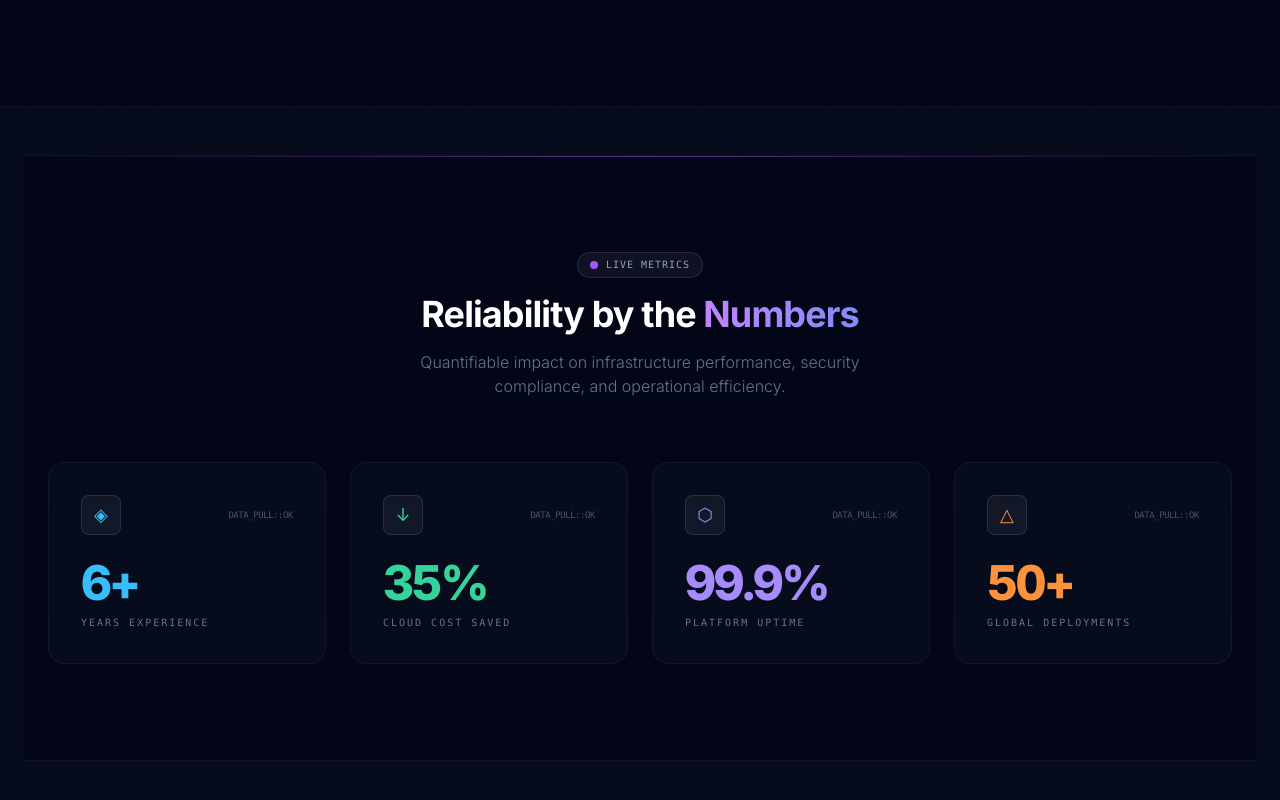
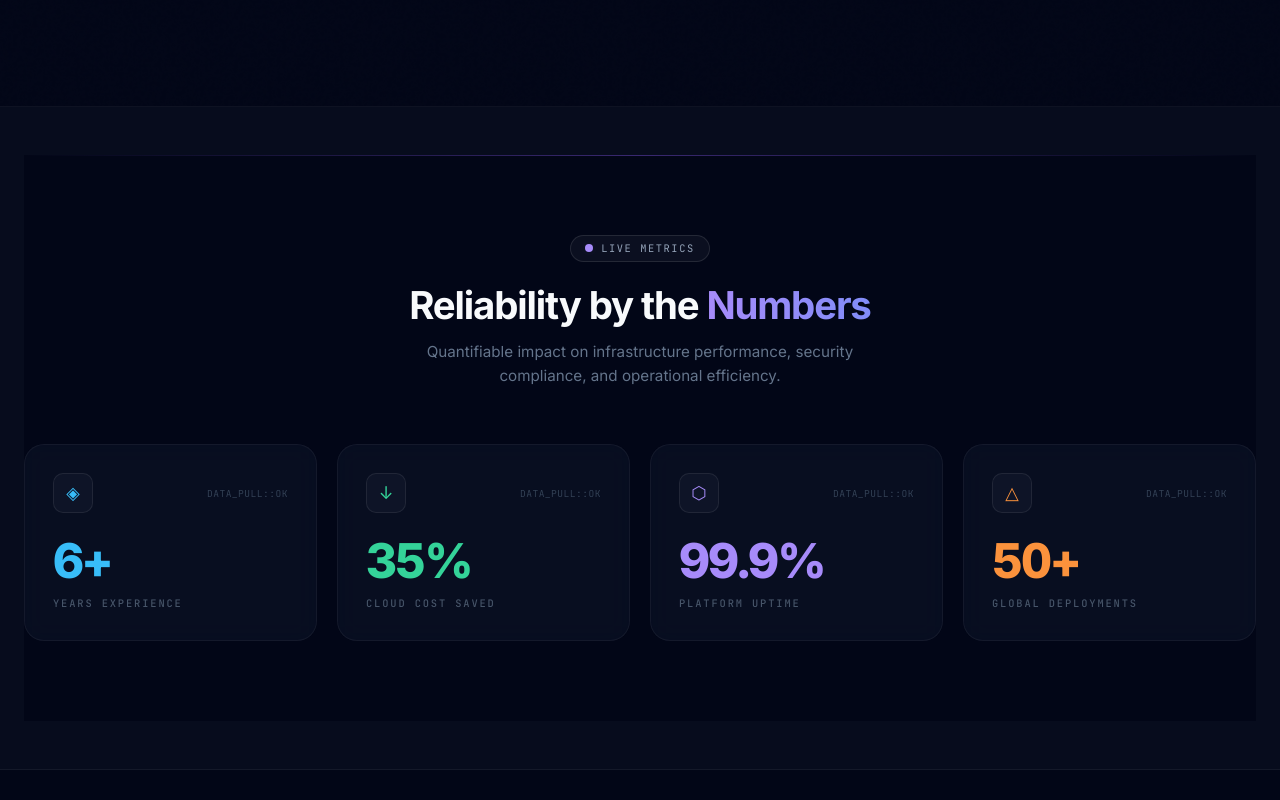
Before and after one commit to nishant-kamal/nishant-portfolio, a Next.js app: page / in a window 1280 px wide. Shown: the part 694-1494 px from the top of the page. Built offline with nearby package versions, Linux system fonts and the light colour scheme.

Commit message:
Update Stats.js

```diff
--- a/components/Stats.js
+++ b/components/Stats.js
@@ -2,97 +2,260 @@
 
 import { useEffect, useState, useRef } from "react";
 
+// FIX 1: Removed @import Google Fonts — loaded via next/font in layout.js
+
 const statsData = [
-  { value: 6,      suffix: "+",  label: "Years Experience",    color: "#38bdf8", icon: "◈" },
-  { value: 35,     suffix: "%",  label: "Cloud Cost Saved",    color: "#34d399", icon: "↓" },
-  { value: 99.9,   suffix: "%",  label: "Platform Uptime",      color: "#a78bfa", icon: "⬡" },
-  { value: 50,     suffix: "+",  label: "Global Deployments",  color: "#fb923c", icon: "△" },
+  { value: 6,    suffix: "+", label: "Years Experience",   color: "#38bdf8", icon: "◈" },
+  { value: 35,   suffix: "%", label: "Cloud Cost Saved",   color: "#34d399", icon: "↓" },
+  { value: 99.9, suffix: "%", label: "Platform Uptime",    color: "#a78bfa", icon: "⬡" },
+  { value: 50,   suffix: "+", label: "Global Deployments", color: "#fb923c", icon: "△" },
 ];
 
 function Counter({ target, suffix, color }) {
-  const [val, setVal] = useState(0);
+  // FIX 2: Initial value set to "0.0" for decimal targets to prevent layout
+  // shift — previously started at integer 0 then jumped to "0.0" mid-animation
+  const [val, setVal] = useState(target % 1 !== 0 ? "0.0" : 0);
   const [started, setStarted] = useState(false);
   const ref = useRef(null);
 
   useEffect(() => {
-    const obs = new IntersectionObserver(([e]) => { if (e.isIntersecting) setStarted(true); }, { threshold: 0.5 });
-    if (ref.current) obs.observe(ref.current);
-    return () => obs.disconnect();
+    // FIX 3: Observer threshold lowered to 0.3 — 0.5 meant the card had to be
+    // 50% visible before counting started, which caused it to never fire on
+    // shorter viewport heights (mobile)
+    const obs = new IntersectionObserver(
+      ([e]) => { if (e.isIntersecting) setStarted(true); },
+      { threshold: 0.3 }
+    );
+    const el = ref.current;
+    if (el) obs.observe(el);
+    return () => { if (el) obs.unobserve(el); obs.disconnect(); };
   }, []);
 
   useEffect(() => {
     if (!started) return;
     let startTs = null;
     const duration = 2000;
+    let rafId;
     const step = (ts) => {
       if (!startTs) startTs = ts;
       const progress = Math.min((ts - startTs) / duration, 1);
       const ease = 1 - Math.pow(1 - progress, 4);
       const current = ease * target;
       setVal(target % 1 !== 0 ? current.toFixed(1) : Math.floor(current));
-      if (progress < 1) requestAnimationFrame(step);
+      if (progress < 1) rafId = requestAnimationFrame(step);
     };
-    requestAnimationFrame(step);
+    rafId = requestAnimationFrame(step);
+    // FIX 4: Cancel animation frame on unmount to prevent setState on
+    // unmounted component (memory leak)
+    return () => cancelAnimationFrame(rafId);
   }, [started, target]);
 
-  return <span ref={ref} style={{ color, fontVariantNumeric: 'tabular-nums' }}>{val}{suffix}</span>;
+  return (
+    <span ref={ref} style={{ color, fontVariantNumeric: "tabular-nums" }}>
+      {val}{suffix}
+    </span>
+  );
 }
 
 export default function Stats() {
   return (
-    <section className="bg-slate-950 py-24 text-white border-y border-white/5 relative overflow-hidden">
-      {/* Background Decoration */}
-      <div className="absolute top-0 left-1/2 -translate-x-1/2 w-full h-px bg-gradient-to-r from-transparent via-purple-500/50 to-transparent" />
+    // FIX 5: Removed duplicate <section> — this component is already
+    // rendered inside a <section id="stats"> in page.js.
+    // Changed to <div> to avoid nested sections.
+    <div className="stats-wrap">
+      <style>{`
+        .stats-wrap {
+          background: #020617;
+          padding: 80px 0;
+          position: relative;
+          overflow: hidden;
+        }
 
-      <div className="mx-auto max-w-[1300px] px-6">
+        /* Top decorative line */
+        .stats-wrap::before {
+          content: '';
+          position: absolute;
+          top: 0; left: 50%; transform: translateX(-50%);
+          width: 100%; height: 1px;
+          background: linear-gradient(to right, transparent, rgba(139,92,246,0.4), transparent);
+          pointer-events: none;
+        }
 
-        {/* New Title Section */}
-        <div className="mb-16 flex flex-col items-center text-center">
-          <div className="inline-flex items-center gap-2 px-3 py-1 rounded-full border border-white/10 bg-white/5 mb-4">
-            <span className="relative flex h-2 w-2">
-              <span className="animate-ping absolute inline-flex h-full w-full rounded-full bg-purple-400 opacity-75"></span>
-              <span className="relative inline-flex rounded-full h-2 w-2 bg-purple-500"></span>
+        .stats-header {
+          display: flex;
+          flex-direction: column;
+          align-items: center;
+          text-align: center;
+          margin-bottom: 56px;
+        }
+
+        .stats-badge {
+          display: inline-flex;
+          align-items: center;
+          gap: 8px;
+          padding: 4px 14px;
+          border-radius: 99px;
+          border: 1px solid rgba(255, 255, 255, 0.1);
+          background: rgba(255, 255, 255, 0.04);
+          margin-bottom: 20px;
+        }
+        .stats-badge-dot {
+          position: relative;
+          width: 8px; height: 8px;
+        }
+        .stats-badge-dot-ping {
+          position: absolute; inset: 0;
+          border-radius: 50%;
+          background: rgba(167, 139, 250, 0.75);
+          animation: ping 1.5s cubic-bezier(0,0,0.2,1) infinite;
+        }
+        .stats-badge-dot-solid {
+          position: relative;
+          width: 8px; height: 8px;
+          border-radius: 50%;
+          background: #a78bfa;
+          display: block;
+        }
+        @keyframes ping {
+          75%, 100% { transform: scale(2); opacity: 0; }
+        }
+        .stats-badge-text {
+          font-family: var(--font-mono);
+          font-size: 0.65rem;
+          letter-spacing: 0.15em;
+          text-transform: uppercase;
+          color: #94a3b8;
+        }
+
+        .stats-title {
+          font-size: clamp(1.6rem, 4vw, 2.4rem);
+          font-weight: 700;
+          letter-spacing: -0.03em;
+          color: #f8fafc;
+          margin: 0 0 12px;
+          line-height: 1.2;
+        }
+        .stats-title-accent {
+          background: linear-gradient(to right, #a78bfa, #818cf8);
+          -webkit-background-clip: text;
+          -webkit-text-fill-color: transparent;
+          background-clip: text;
+        }
+        .stats-subtitle {
+          color: #64748b;
+          font-size: 0.95rem;
+          max-width: 440px;
+          line-height: 1.6;
+          margin: 0;
+        }
+
+        /* Grid */
+        .stats-grid {
+          display: grid;
+          grid-template-columns: repeat(4, 1fr);
+          gap: 20px;
+        }
+        @media (max-width: 900px) { .stats-grid { grid-template-columns: repeat(2, 1fr); } }
+        @media (max-width: 480px) { .stats-grid { grid-template-columns: 1fr; } }
+
+        .stat-card {
+          position: relative;
+          border-radius: 20px;
+          border: 1px solid rgba(255, 255, 255, 0.05);
+          background: rgba(15, 23, 42, 0.5);
+          padding: 28px;
+          backdrop-filter: blur(12px);
+          -webkit-backdrop-filter: blur(12px);
+          transition: border-color 0.3s, background 0.3s;
+          overflow: hidden;
+        }
+        .stat-card:hover {
+          border-color: rgba(255, 255, 255, 0.12);
+          background: rgba(30, 41, 59, 0.6);
+        }
+        /* Hover glow overlay */
+        .stat-card-glow {
+          position: absolute; inset: 0; border-radius: 20px;
+          background: linear-gradient(135deg, rgba(255,255,255,0.04), transparent);
+          opacity: 0; transition: opacity 0.3s; pointer-events: none;
+        }
+        .stat-card:hover .stat-card-glow { opacity: 1; }
+
+        .stat-card-top {
+          display: flex;
+          justify-content: space-between;
+          align-items: center;
+          margin-bottom: 24px;
+        }
+        .stat-icon-box {
+          width: 40px; height: 40px;
+          display: flex; align-items: center; justify-content: center;
+          border-radius: 10px;
+          border: 1px solid rgba(255,255,255,0.08);
+          background: rgba(255,255,255,0.03);
+          font-size: 1.1rem;
+        }
+        .stat-status {
+          font-family: var(--font-mono);
+          font-size: 0.6rem;
+          color: #334155;
+          letter-spacing: 0.05em;
+          transition: color 0.3s;
+        }
+        .stat-card:hover .stat-status { color: #475569; }
+
+        .stat-value {
+          font-size: clamp(2.4rem, 4vw, 3rem);
+          font-weight: 800;
+          letter-spacing: -0.04em;
+          line-height: 1;
+          margin-bottom: 10px;
+        }
+        .stat-label {
+          font-family: var(--font-mono);
+          font-size: 0.65rem;
+          letter-spacing: 0.18em;
+          text-transform: uppercase;
+          color: #475569;
+          font-weight: 500;
+        }
+      `}</style>
+
+      <div className="stats-header">
+        <div className="stats-badge" aria-hidden="true">
+          <span className="stats-badge-dot">
+            <span className="stats-badge-dot-ping" />
+            <span className="stats-badge-dot-solid" />
           </span>
-            <span className="text-[10px] font-mono tracking-widest uppercase text-slate-400">Live Metrics</span>
+          <span className="stats-badge-text">Live Metrics</span>
         </div>
-
-          <h2 className="text-3xl md:text-4xl font-bold tracking-tight mb-4">
-            Reliability by the <span className="bg-gradient-to-r from-purple-400 to-indigo-400 bg-clip-text text-transparent">Numbers</span>
+        <h2 className="stats-title">
+          Reliability by the{" "}
+          <span className="stats-title-accent">Numbers</span>
         </h2>
-          <p className="text-slate-500 max-w-lg text-sm md:text-base font-light">
-            Quantifiable impact on infrastructure performance, security compliance, and operational efficiency.
+        <p className="stats-subtitle">
+          Quantifiable impact on infrastructure performance, security compliance,
+          and operational efficiency.
         </p>
       </div>
 
-        {/* Stats Grid */}
-        <div className="grid grid-cols-2 gap-6 lg:grid-cols-4">
+      <div className="stats-grid">
         {statsData.map((s) => (
-            <div key={s.label} className="group relative rounded-2xl border border-white/5 bg-slate-900/40 p-8 backdrop-blur-xl transition-all duration-300 hover:border-white/20 hover:bg-slate-900/60">
-              {/* Subtle Glow Hover */}
-              <div className="absolute inset-0 rounded-2xl bg-gradient-to-br from-white/5 to-transparent opacity-0 group-hover:opacity-100 transition-opacity" />
-
-              <div className="relative z-10">
-                <div className="mb-6 flex justify-between items-center">
-                  <div className="flex h-10 w-10 items-center justify-center rounded-lg border border-white/10 bg-white/5 text-lg shadow-inner" style={{ color: s.color }}>
+          <div key={s.label} className="stat-card">
+            <div className="stat-card-glow" aria-hidden="true" />
+            <div className="stat-card-top">
+              <div className="stat-icon-box" style={{ color: s.color }} aria-hidden="true">
                 {s.icon}
               </div>
-                  <div className="font-mono text-[9px] text-slate-600 tracking-tighter group-hover:text-slate-400 transition-colors">
-                    DATA_PULL::OK
+              <span className="stat-status" aria-hidden="true">DATA_PULL::OK</span>
             </div>
-                </div>
-
-                <div className="mb-2 text-4xl font-extrabold tracking-tighter md:text-5xl">
+            <div className="stat-value">
               <Counter target={s.value} suffix={s.suffix} color={s.color} />
             </div>
-
-                <div className="font-mono text-[10px] tracking-[0.2em] text-slate-500 uppercase font-medium">
-                  {s.label}
-                </div>
-              </div>
+            <div className="stat-label">{s.label}</div>
           </div>
         ))}
       </div>
     </div>
-    </section>
   );
 }
```
Lines whose indentation alone changed are shown as unchanged.
